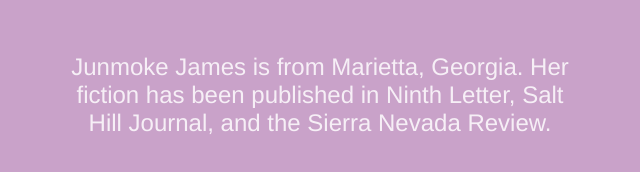
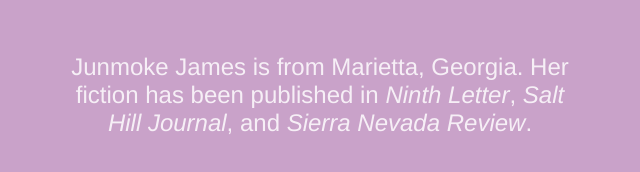
Before and after one commit to junmokej/junmokej.github.io, a plain HTML site: page index.html in a window 1280 px wide. Shown: the part 478-650 px from the top of the page, 320-960 px from the left. Drawn offline with Linux system fonts and the light colour scheme.

Commit message:
feat: bio improvements

```diff
--- a/index.html
+++ b/index.html
@@ -21,8 +21,8 @@
         <img src="images/headshot.jpg" alt="Junmoke">
         <p class="bio">
             Junmoke James is from Marietta, Georgia.
-            Her fiction has been published in Ninth Letter, Salt Hill Journal,
-            and the Sierra Nevada Review.
+            Her fiction has been published in <i>Ninth Letter</i>, <i>Salt Hill Journal</i>,
+            and <i>Sierra Nevada Review</i>.
         </p>
     </div>
 </body>
```
